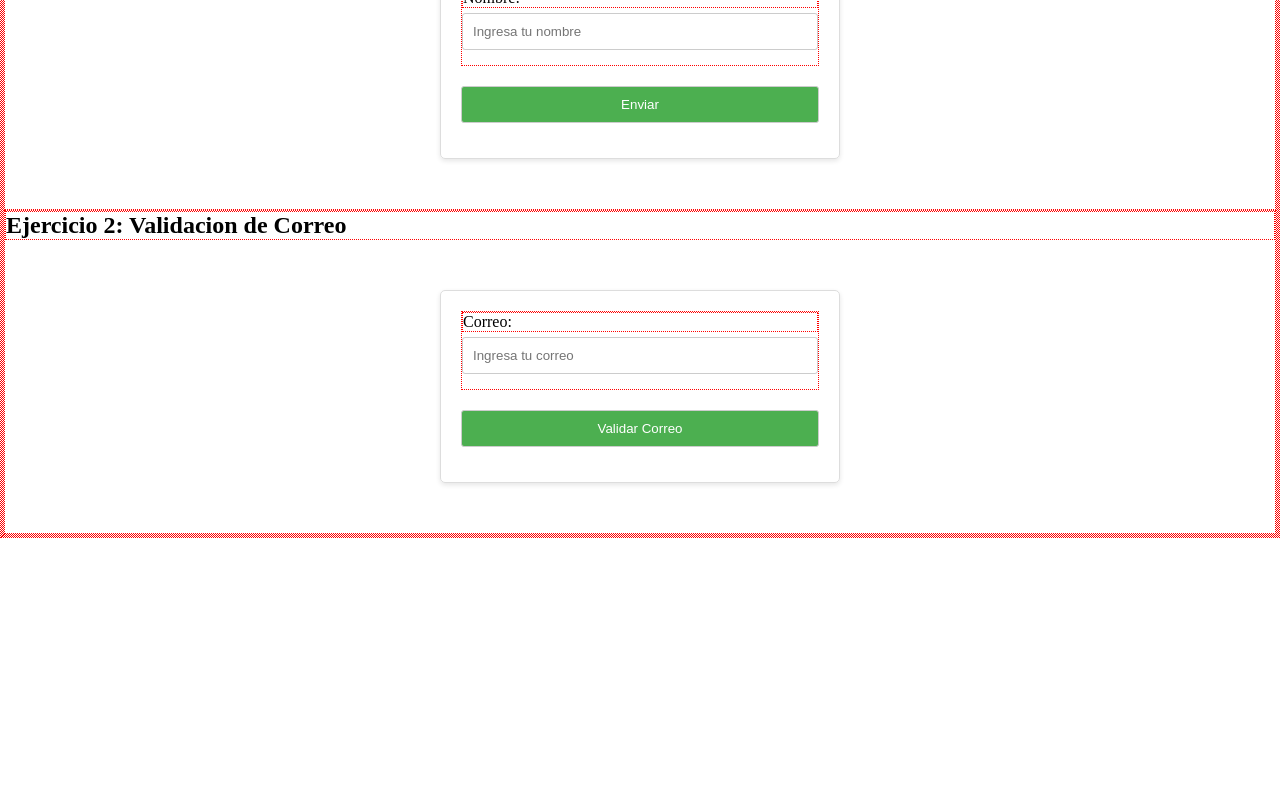
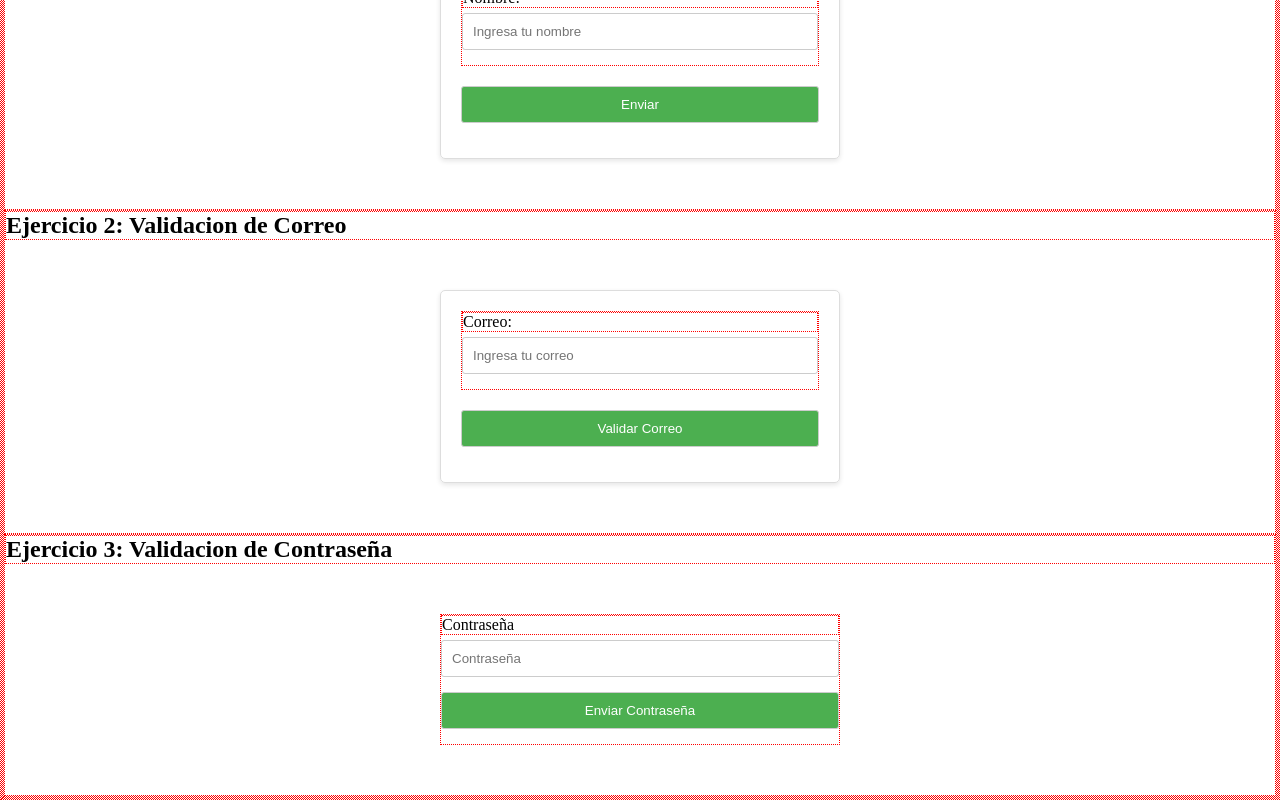
Before and after one commit to EsneiderCdD/Reto2de365, a React (Vite) app: page / in a window 1280 px wide. Shown: the part 750-1550 px from the top of the page. Before the commit the page ends 1288 px from the top, so only its background shows below. Built offline with nearby package versions, Linux system fonts and the light colour scheme.

Commit message:
Ejercicio 3

```diff
--- a/src/App.jsx
+++ b/src/App.jsx
@@ -86,6 +86,28 @@ function App() {
 
   //Expresion regular para valida correos electronicos
    const emailRegex = /^[^\s@]+@[^\s@]+\.[^\s@]+$/;
+   {/*
+    /^ y $
+    ^: Marca el incio de la cadena
+    $: Marca el final de la cadena
+
+    [^\s@]+
+    [ ]: Define el conjunto de caracteres que se aceptan
+     ^ dentro de []: niega el conjunto, es decir permite todo excepto lo que sigue.
+     \s: Espacios en blanco.
+     @: Caracter @
+     +: Repetir 1 o mas veces
+
+     En conjunto, [^\s@]+ significa:
+     "Cualquier combinación de caracteres, excepto espacios y el símbolo arroba, repetida una o más veces."
+
+     ejemplos invalidos:
+     @gmail.com
+     usuario@dominio
+     usuario@@dominio.com
+     usuario dominio.com
+
+    */}
 
   if (!emailExercise2.trim()) {
     setErrorEmailExercise2("El correo no puede estar vacío");
@@ -100,6 +122,39 @@ function App() {
   alert (`¡Correo valido! Correo ingresado: ${emailExercise2}`);
   setEmailExercise2("");
   };
+
+  {/* EJERCICIO 3 */}
+
+  {/* Creamos los estados para almacenar entradas y errores */}
+
+  const [passwordExercise3, setPasswordExercise3] = useState ("");
+  const [errorPasswordExercise3, setErrorPasswordExercise3] = useState("");
+
+  {/* Crear la funcion para manejar cambios en el campo de la contraseña */}
+
+  const handleChangeExercise3 = (e) => {
+    setPasswordExercise3(e.target.value);
+
+    //limpiar el error si ya existe uno
+    if (errorPasswordExercise3) {
+      setErrorExercise3("");
+    }
+  };
+
+  {/* Creamos el manejador de envio del formulario */}
+
+  const handleSubmitExercise3 = (e) => {
+    e.preventDefault();
+
+    if (passwordExercise3.length < 6) {
+      setErrorPasswordExercise3("La contraseña debe tener al menos 6 caracteres");
+      return;
+    }
+
+    alert ("Contraseña enviada con exito");
+    setPasswordExercise3("");  // Limpiamos el campo después de un envío exitoso
+  };
+
 
 
 
@@ -190,8 +245,28 @@ function App() {
           <button type="submit">Validar Correo</button>
         </form>
 
+      </div>
 
+      <div> {/*EJERCICIO 3 */}
+        <h2>Ejercicio 3: Validacion de Contraseña</h2>
+
+        <div style={{ maxWidth: "400px", margin: "50px auto", }}>
+          <label htmlFor ="passwordExercise3">Contraseña</label>
+          <input
+            type="password"
+            value={passwordExercise3}
+            onChange={handleChangeExercise3}
+            placeholder="Contraseña"
+          />
+
+
+          {errorPasswordExercise3 && <p style={{ color: "red" }}>{errorPasswordExercise3}</p>}
+
+          <button onClick={handleSubmitExercise3}>Enviar Contraseña</button>
+          </div>
       </div>
+
+
 
     </div>
   );
```
